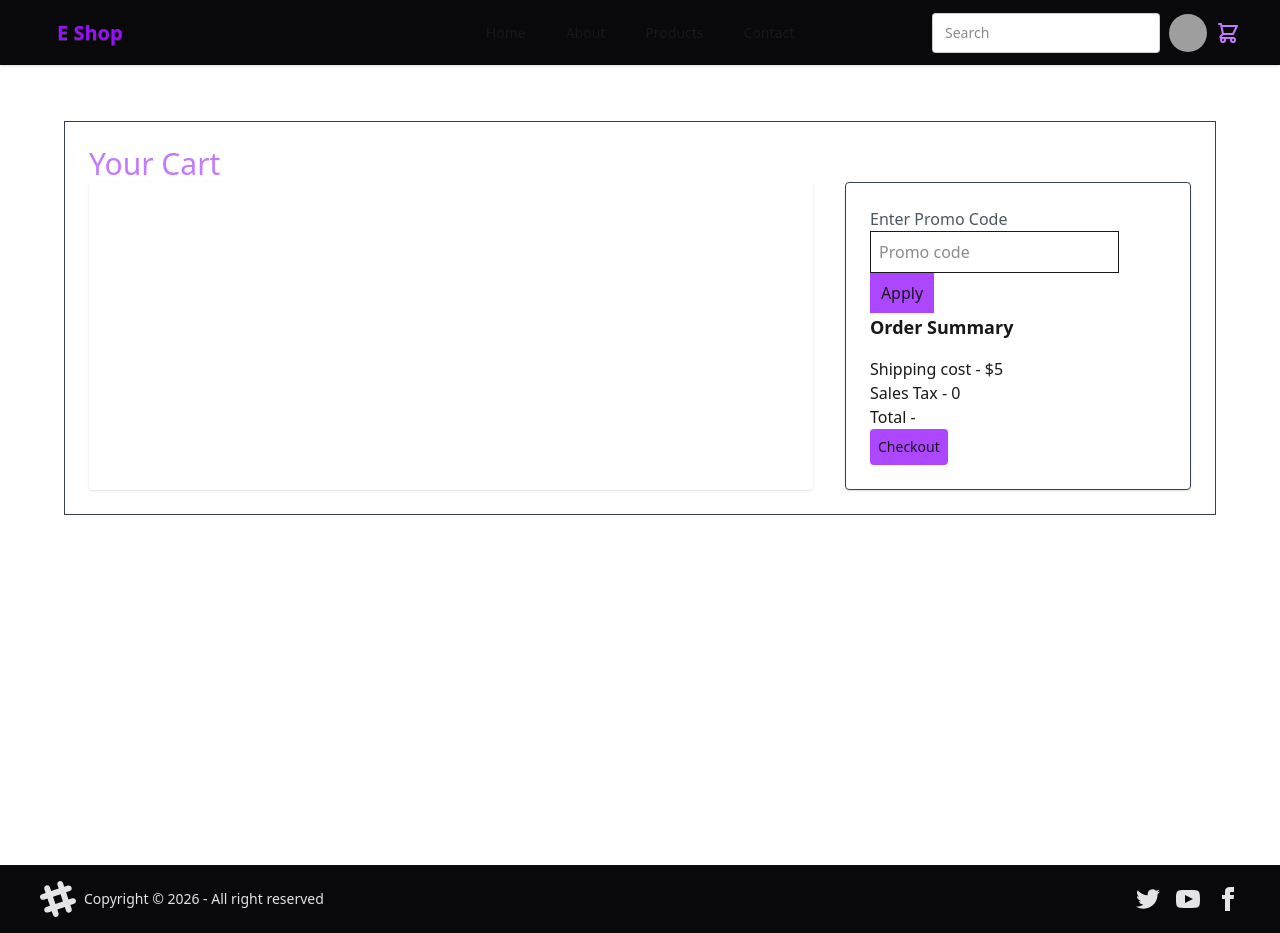
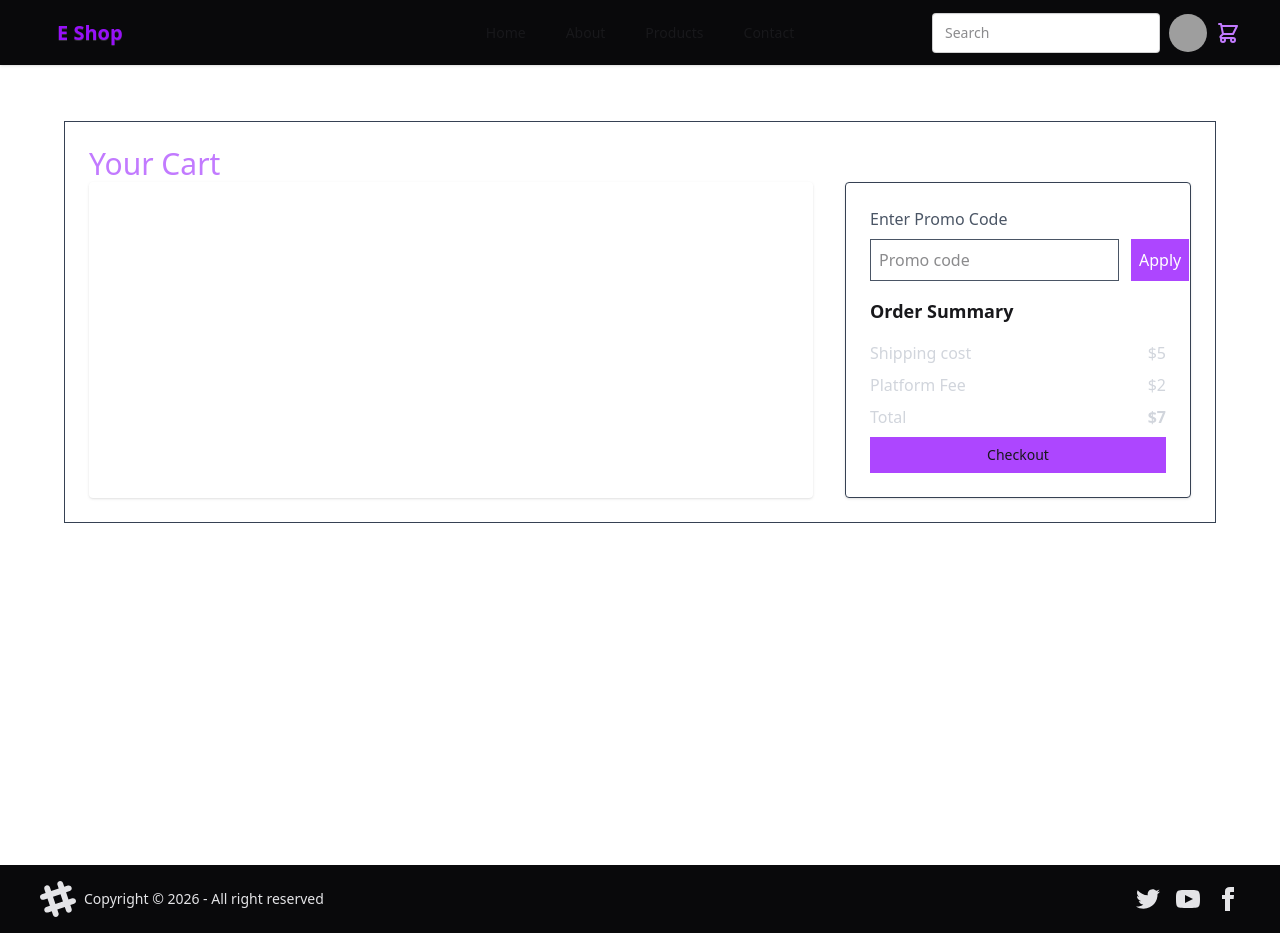
Before and after one commit to lezyCoder/E_Shop, a React (Vite) app: page /cart in a window 1280 px wide. Built offline with nearby package versions, Linux system fonts and the light colour scheme; grey boxes are pictures that could not be loaded.

Commit message:
Refactor Card component to accept key prop and update Cart and Products components for improved functionality and UI consistency

```diff
--- a/src/components/Cards/Card.jsx
+++ b/src/components/Cards/Card.jsx
@@ -1,6 +1,6 @@
 import { IoMdArrowForward } from "react-icons/io";
 import { useNavigate } from "react-router-dom";
-const Card = ({ item }) => {
+const Card = ({ item, key }) => {
   const { title, price, images, thumbnail, id } = item;
 
   const navigate = useNavigate();
@@ -13,7 +13,7 @@ const Card = ({ item }) => {
   return (
     <div
       className="group border w-full flex items-center flex-col relative cursor-pointer overflow-hidden bg-yellow-50"
-      key={item.id}>
+      key={key}>
       <div className="w-full flex justify-center h-70  p-1 transition-opacity duration-300 group-hover:opacity-30">
         <img src={thumbnail} alt={title} />
       </div>
--- a/src/components/Pages/Cart.jsx
+++ b/src/components/Pages/Cart.jsx
@@ -1,50 +1,88 @@
-import { useSelector } from "react-redux"
-import CartCard from "../Cards/CartCard"
+import { useSelector } from "react-redux";
+import CartCard from "../Cards/CartCard";
+import { useMemo } from "react";
 
 const Cart = () => {
-    const cartItems = useSelector(state => state.cart)
+  const cartItems = useSelector((state) => state.cart);
   // console.log("Cart", cartItems)
+
+  const shippingPrice = 5;
+  const platformFee = 2;
+
+  const Itemstotal = useMemo(
+    () => cartItems.map((cart) => cart.price * cart.quantity),
+    [cartItems]
+  );
+  // console.log("total", Itemstotal);
+
+  const finalPrice = useMemo(
+    () =>
+      Math.ceil(
+        Itemstotal.reduce((acc, current) => acc + current, 0) +
+          shippingPrice +
+          platformFee
+      ),
+    [cartItems]
+  );
+  console.log("finalPrice", finalPrice);
+
   return (
     <div className="max-w-6xl mx-auto p-6 border border-gray-700">
       <h1 className="font-thin text-3xl text-purple-400 ">Your Cart </h1>
       <div className="grid grid-cols-1 md:grid-cols-3 gap-8">
-
         {/* Cart Items (Wider) */}
         <div className="col-span-2  rounded p-6 shadow-sm  ">
-                    {
-                        cartItems && cartItems.map((cart) => {
-                            return (
-                                <CartCard cart={cart} />
-                            )
-                        })
-                    }
+          {cartItems &&
+            cartItems.map((cart) => {
+              return <CartCard cart={cart} />;
+            })}
         </div>
 
         {/* Summary (Narrower) */}
 
-                <div className="col-span-1 border  border-gray-700 rounded  flex flex-col justify-between p-6 shadow-sm md:sticky md:top-6">
-                    <div className="coupon">
+        <div className="col-span-1 border max-h-80 border-gray-700 rounded  flex flex-col justify-between gap-4 p-6 shadow-sm md:sticky md:top-6">
+          <div className="coupon w-full flex flex-col gap-2">
+            <label className="text-gray-600">Enter Promo Code</label>
 
-                        <label htmlFor="" className="text-gray-600 ">Enter Promo Code</label>
-                        <form action="">
-                            <input type="text" placeholder="Promo code" className="p-2 border outline-none" />
-                            <button className="p-2 bg-purple-500 cursor-pointer  w-16 hover:bg-purple-600 ">Apply</button>
-                        </form>
+            <div className="coupon-form flex w-full gap-3">
+              <input
+                type="text"
+                placeholder="Promo code"
+                className="flex-1 p-2 border border-gray-600 outline-none "
+              />
+
+              <button
+                className="p-2 bg-purple-500 cursor-pointer w-24 hover:bg-purple-600 text-white"
+                disabled>
+                Apply
+              </button>
             </div>
-                    <div className="order-summary">
+          </div>
+
+          <div className="order-summary ">
             <h3 className="text-lg font-semibold mb-4">Order Summary</h3>
-                        <p>Shipping cost -  $5</p>
-                        <p>Sales Tax - 0 </p>
-                        <p>Total - </p>
-                        <button className="w-fit text-sm p-2 bg-purple-500 hover:bg-purple-600 cursor-pointer rounded">
+            <div className="cost ">
+              <div className="shipping flex justify-between text-gray-300 font-thin space-y-2">
+                <p>Shipping cost</p>
+                <p>${shippingPrice}</p>
+              </div>
+              <div className="sales-tax flex justify-between text-gray-300 font-thin space-y-2">
+                <p>Platform Fee</p>
+                <p>${platformFee}</p>
+              </div>
+              <div className="total-price flex justify-between text-gray-300 font-thin space-y-2">
+                <p>Total </p>
+                <p className="font-bold">${finalPrice}</p>
+              </div>
+            </div>
+            <button className="w-full text-sm p-2 bg-purple-500 hover:bg-purple-600 cursor-pointer ">
               Checkout
             </button>
           </div>
         </div>
-
       </div>
     </div>
-    )
-}
+  );
+};
 
-export default Cart
+export default Cart;
--- a/src/components/Pages/Products.jsx
+++ b/src/components/Pages/Products.jsx
@@ -1,21 +1,20 @@
-import { useEffect } from "react"
-import Card from "../Cards/Card"
+import { useEffect } from "react";
+import Card from "../Cards/Card";
 
-import { useDispatch } from "react-redux"
-import { useSelector } from "react-redux"
-import { fetchItems } from "../Slices/productSlice"
+import { useDispatch } from "react-redux";
+import { useSelector } from "react-redux";
+import { fetchItems } from "../Slices/productSlice";
 
 const Products = () => {
-
   // retrving the items loading and error from the product state
-  const { items, isloading, error } = useSelector((state) => state.product) // product -> coming from the store (i.e. reducer)
+  const { items, isloading, error } = useSelector((state) => state.product); // product -> coming from the store (i.e. reducer)
 
   // console.log("items", items)
   const dispatch = useDispatch();
 
   useEffect(() => {
-    dispatch(fetchItems())
-  }, [])
+    dispatch(fetchItems());
+  }, []);
 
   // const products = items.data.data; // storing all the products
 
@@ -25,17 +24,18 @@ const Products = () => {
         <h1 className="text-5xl text-center text-purple-400">Products </h1>
       </div>
       <div className="products-container p-8">
-        {
-          isloading && <p className="text-purple-300 text-center text-2xl">Loading products...</p>
-        }
+        {isloading && (
+          <p className="text-purple-300 text-center text-2xl">
+            Loading products...
+          </p>
+        )}
         <div className="cards grid grid-cols-1 sm:grid-cols-2 md:grid-cols-3 lg:grid-cols-4 gap-6">
-          {
-            items.length > 0 && items.map((item) => <Card item={item} />)
-          }
+          {items.length > 0 &&
+            items.map((item) => <Card item={item} key={item.id} />)}
         </div>
       </div>
     </div>
-  )
-}
+  );
+};
 
-export default Products
+export default Products;
```
Lines whose indentation alone changed are shown as unchanged.
